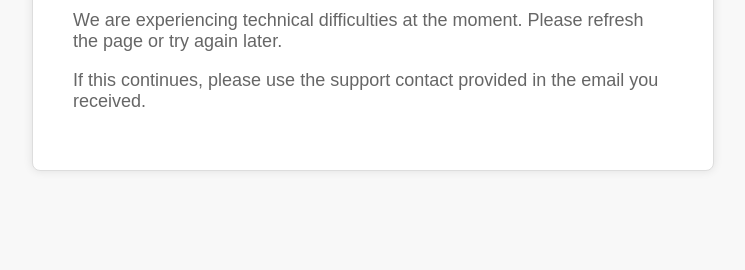
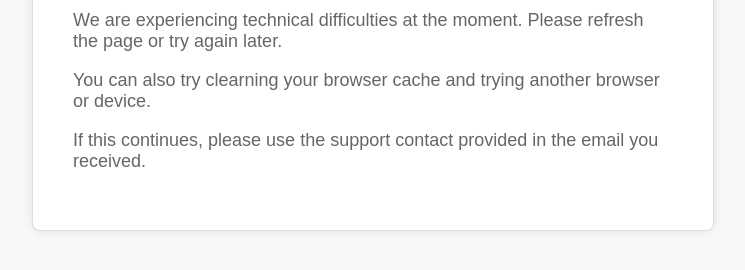
Before and after one commit to arlsystem-uoft/error-page, a plain HTML site: page index.html in a window 1280 px wide. Shown: the part 256-526 px from the top of the page, without its empty margins (267-1012 px from the left). Drawn offline with Linux system fonts and the light colour scheme.

Commit message:
Update index.html

```diff
--- a/index.html
+++ b/index.html
@@ -40,7 +40,7 @@
         <img src=https://raw.githubusercontent.com/arlsystem-uoft/error-page/main/U-of-T-logo.png alt="University of Toronto Logo">
         <h1>Academic Reference Submission Form</h1>
         <p>We are experiencing technical difficulties at the moment. Please refresh the page or try again later.</p>
-
+		<p>You can also try clearning your browser cache and trying another browser or device.</p>
 		<p>If this continues, please use the support contact provided in the email you received.</p>
     </div>
 </body>
```
